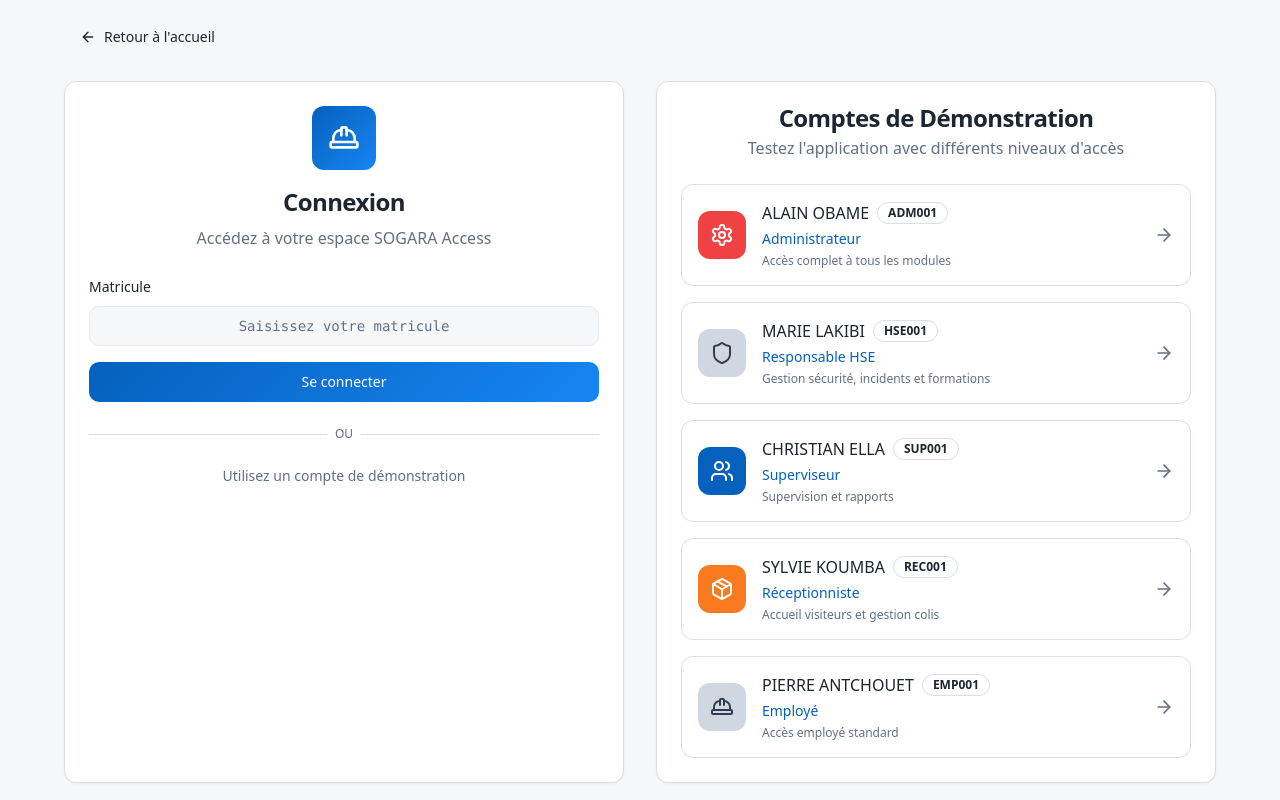
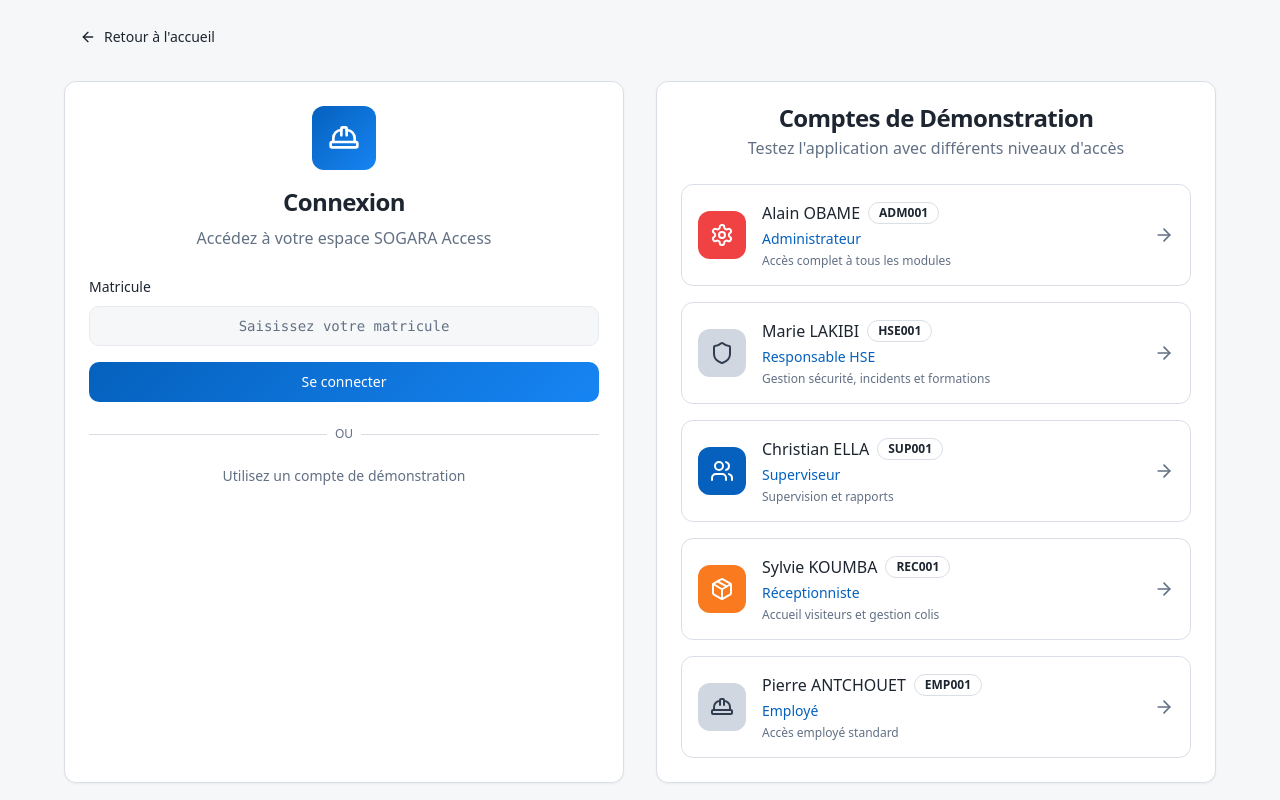
Before and after one commit to okatech-org/sogara, a React (Vite) app: page / in a window 1280 px wide. Both pictures are taken after a click on the button "Accéder à l'application". Built offline with nearby package versions, Linux system fonts and the light colour scheme; the HTML template or start-up script is replaced by a standard one.

Commit message:
Refactor demo account names

```diff
--- a/src/components/auth/LoginForm.tsx
+++ b/src/components/auth/LoginForm.tsx
@@ -23,7 +23,7 @@ export function LoginForm({ onBackToHome }: LoginFormProps) {
     {
       id: '3',
       matricule: 'ADM001',
-      name: 'ALAIN OBAME',
+      name: 'Alain OBAME',
       role: 'Administrateur',
       description: 'Accès complet à tous les modules',
       color: 'bg-destructive text-destructive-foreground',
@@ -32,7 +32,7 @@ export function LoginForm({ onBackToHome }: LoginFormProps) {
     {
       id: '4',
       matricule: 'HSE001',
-      name: 'MARIE LAKIBI',
+      name: 'Marie LAKIBI',
       role: 'Responsable HSE',
       description: 'Gestion sécurité, incidents et formations',
       color: 'bg-secondary text-secondary-foreground',
@@ -41,7 +41,7 @@ export function LoginForm({ onBackToHome }: LoginFormProps) {
     {
       id: '5',
       matricule: 'SUP001',
-      name: 'CHRISTIAN ELLA',
+      name: 'Christian ELLA',
       role: 'Superviseur',
       description: 'Supervision et rapports',
       color: 'bg-primary text-primary-foreground',
@@ -50,7 +50,7 @@ export function LoginForm({ onBackToHome }: LoginFormProps) {
     {
       id: '2',
       matricule: 'REC001',
-      name: 'SYLVIE KOUMBA',
+      name: 'Sylvie KOUMBA',
       role: 'Réceptionniste',
       description: 'Accueil visiteurs et gestion colis',
       color: 'bg-accent text-accent-foreground',
@@ -59,7 +59,7 @@ export function LoginForm({ onBackToHome }: LoginFormProps) {
     {
       id: '1',
       matricule: 'EMP001',
-      name: 'PIERRE ANTCHOUET',
+      name: 'Pierre ANTCHOUET',
       role: 'Employé',
       description: 'Accès employé standard',
       color: 'bg-secondary text-secondary-foreground',
--- a/src/services/repositories.ts
+++ b/src/services/repositories.ts
@@ -54,7 +54,7 @@ export class EmployeeRepository {
     const sampleEmployees: Employee[] = [
       {
         id: '1',
-        firstName: 'PIERRE',
+        firstName: 'Pierre',
         lastName: 'ANTCHOUET',
         matricule: 'EMP001',
         service: 'Production',
@@ -70,7 +70,7 @@ export class EmployeeRepository {
       },
       {
         id: '2',
-        firstName: 'SYLVIE',
+        firstName: 'Sylvie',
         lastName: 'KOUMBA',
         matricule: 'REC001',
         service: 'Accueil',
@@ -86,7 +86,7 @@ export class EmployeeRepository {
       },
       {
         id: '3',
-        firstName: 'ALAIN',
+        firstName: 'Alain',
         lastName: 'OBAME',
         matricule: 'ADM001',
         service: 'Direction',
@@ -102,7 +102,7 @@ export class EmployeeRepository {
       },
       {
         id: '4',
-        firstName: 'MARIE',
+        firstName: 'Marie',
         lastName: 'LAKIBI',
         matricule: 'HSE001',
         service: 'HSE',
@@ -118,7 +118,7 @@ export class EmployeeRepository {
       },
       {
         id: '5',
-        firstName: 'CHRISTIAN',
+        firstName: 'Christian',
         lastName: 'ELLA',
         matricule: 'SUP001',
         service: 'Production',
```
